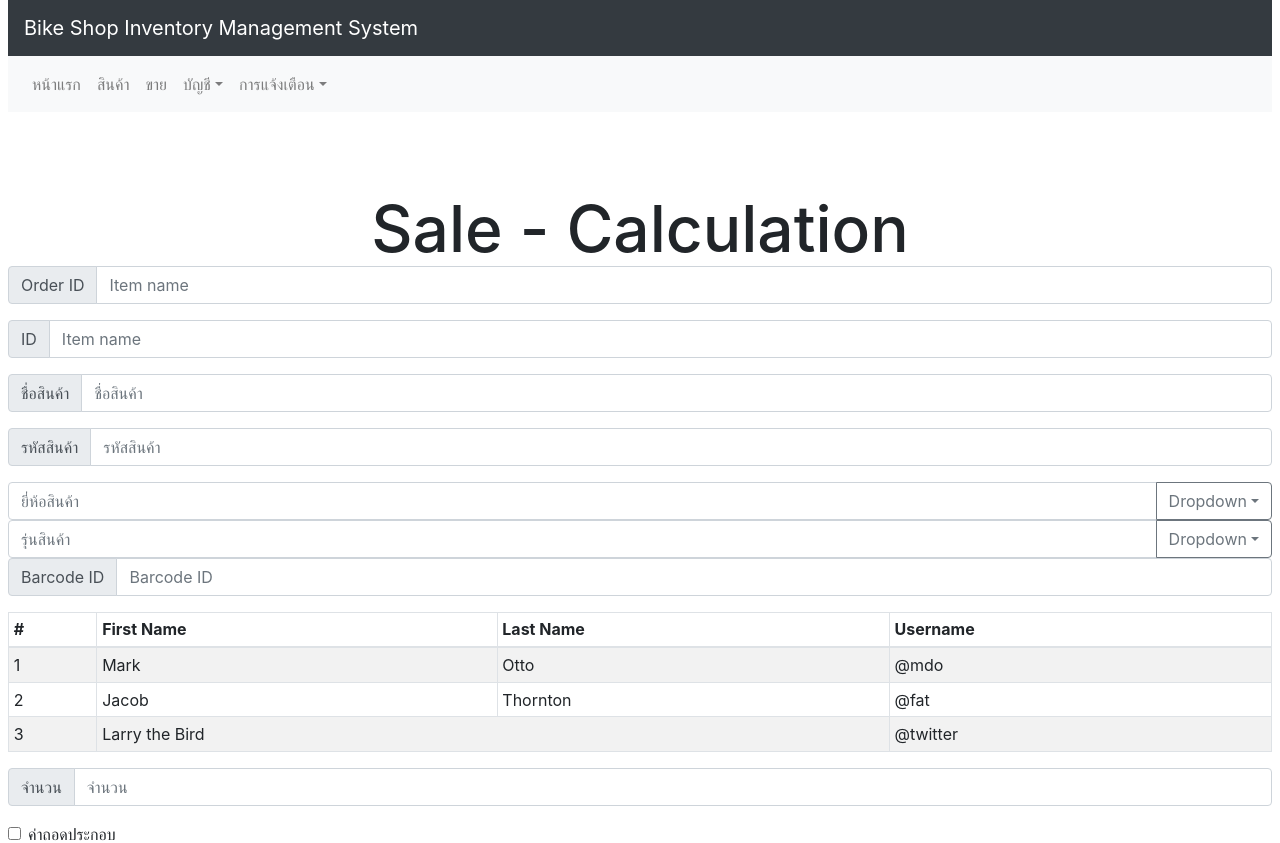
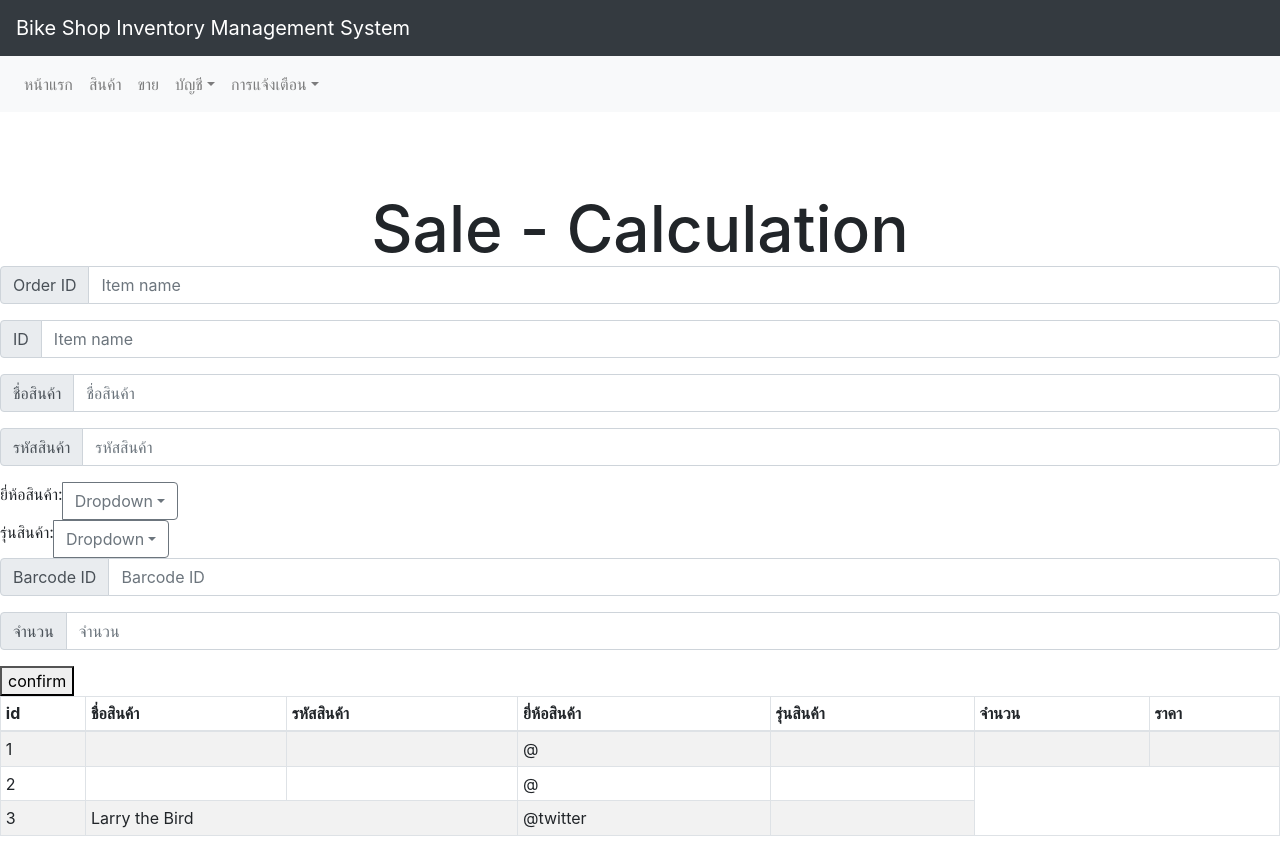
Before and after one commit to patlim8/bike-shop, a Next.js app: page /calculation in a window 1280 px wide. Shown: the top 843 px of the page. Built offline with nearby package versions, Linux system fonts and the light colour scheme.

Commit message:
18/1/2021

```diff
--- a/components/brandList.js
+++ b/components/brandList.js
@@ -8,13 +8,7 @@ import FormControl from 'react-bootstrap/FormControl';
 export default function BrandList() {
     return (
       <InputGroup>
-    <FormControl
-      placeholder="ยี่ห้อสินค้า"
-      aria-label="Recipient's username"
-      aria-describedby="basic-addon2"
-    />
-
-    <DropdownButton
+    ยี่ห้อสินค้า: <DropdownButton
       as={InputGroup.Append}
       variant="outline-secondary"
       title="Dropdown"
--- a/components/modelList.js
+++ b/components/modelList.js
@@ -8,13 +8,7 @@ import FormControl from 'react-bootstrap/FormControl';
 export default function ModelList() {
     return (
       <InputGroup>
-    <FormControl
-      placeholder="รุ่นสินค้า"
-      aria-label="Recipient's username"
-      aria-describedby="basic-addon2"
-    />
-
-    <DropdownButton
+      รุ่นสินค้า: <DropdownButton
         as={InputGroup.Append}
         variant="outline-secondary"
         title="Dropdown"
--- a/package.json
+++ b/package.json
@@ -15,6 +15,7 @@
     "react": "^17.0.1",
     "react-bootstrap": "^1.4.0",
     "react-dom": "^17.0.1",
-    "react-hook-form": "^6.14.0"
+    "react-hook-form": "^6.14.0",
+    "react-select": "^3.2.0"
   }
 }
--- /dev/null
+++ b/pages/api/order.js
@@ -0,0 +1,41 @@
+import { connectToDatabase } from "../../util/mongodb";
+
+export default async (req, res) => {
+  console.log("order API method " + req.method)
+
+  if (req.method === 'GET') {
+    const { db } = await connectToDatabase();
+    const order = await db
+      .collection("order")
+      .find({})
+      .sort({})
+      .limit(20)
+      .toArray();
+    res.json(order);
+  } else if (req.method === 'POST') {
+    console.log("order REQ", req.body)
+    let data = req.body;
+    // data = JSON.parse(data);
+    // let title = data.title;
+    // let metacritic = data.metacritic;
+
+    let { product_id, unit, price } = data;
+
+    // console.log("Received Debit:", balance_debit)
+    // console.log("Received Date:", balance_date)
+    const { db } = await connectToDatabase();
+    let doc = await db
+      .collection('order')
+      .updateOne(
+        {
+          product_id: product_id,
+          unit: unit,
+          price: price
+        },
+        { $set: data },
+        { upsert: true }
+      ) // if update non-existing record, insert instead.
+
+    res.json({ message: 'OK' });
+  }
+}
--- /dev/null
+++ b/pages/api/order2.js
@@ -0,0 +1,44 @@
+import { connectToDatabase } from "../../util/mongodb";
+
+export default async (req, res) => {
+  console.log("order2 API method " + req.method)
+
+  if (req.method === 'GET') {
+    const { db } = await connectToDatabase();
+    const order2 = await db
+      .collection("order2")
+      .find({})
+      .sort({})
+      .limit(20)
+      .toArray();
+    res.json(order2);
+  } else if (req.method === 'POST') {
+    console.log("order2 REQ", req.body)
+    let data = req.body;
+    // data = JSON.parse(data);
+    // let title = data.title;
+    // let metacritic = data.metacritic;
+
+    let { order_id, price, fix_service_price, total_price, receive, change } = data;
+
+    // console.log("Received Debit:", balance_debit)
+    // console.log("Received Date:", balance_date)
+    const { db } = await connectToDatabase();
+    let doc = await db
+      .collection('order2')
+      .updateOne(
+        {
+            order_id: order_id,
+            price: price,
+            fix_service_price: fix_service_price,
+            total_price: total_price,
+            receive: receive,
+            change: change
+        },
+        { $set: data },
+        { upsert: true }
+      ) // if update non-existing record, insert instead.
+
+    res.json({ message: 'OK' });
+  }
+}
--- a/pages/calculation.js
+++ b/pages/calculation.js
@@ -10,12 +10,39 @@ import Table from 'react-bootstrap/Table'
 import Button from 'react-bootstrap/Button';
 import Form from 'react-bootstrap/Form'
 import ButtonGroup from 'react-bootstrap/ButtonGroup';
+import { useForm } from "react-hook-form";
 // import DropdownButton from 'react-bootstrap/DropdownButton';
 // import Dropdown from 'react-bootstrap/Dropdown';
 
-export default function Calculation() {
+export default function Calculation({order}) {
+
+  const { register, handleSubmit, watch, errors } = useForm();
+  const onSubmit = (data) => {
+    console.log(data)
+
+    fetch('/api/order', {
+      method: 'POST', // *GET, POST, PUT, DELETE, etc.
+      mode: 'cors', // no-cors, *cors, same-origin
+      cache: 'no-cache', // *default, no-cache, reload, force-cache, only-if-cached
+      credentials: 'same-origin', // include, *same-origin, omit
+      headers: {
+        'Content-Type': 'application/json'
+        // 'Content-Type': 'application/x-www-form-urlencoded',
+      },
+      redirect: 'follow', // manual, *follow, error
+      referrerPolicy: 'no-referrer', // no-referrer, *no-referrer-when-downgrade, origin, origin-when-cross-origin, same-origin, strict-origin, strict-origin-when-cross-origin, unsafe-url
+      body: JSON.stringify(data) // body data type must match "Content-Type" header
+    })
+      .then(response => response.json())
+      .then(data => {
+        console.log(data);
+        alert("Response from server "+data.message)
+      });
+
+  }
+
   return (
-    <div className={styles.container}>
+    <form onSubmit={handleSubmit(onSubmit)}>
       <Head>
         <title>Calculation</title>
         <link rel="icon" href="/favicon.ico" />
@@ -30,7 +57,12 @@ export default function Calculation() {
           Sale - Calculation
         </h1>
 
+
+
         <div>
+
+
+
           <InputGroup className="mb-3">
             <InputGroup.Prepend>
               <InputGroup.Text id="basic-addon1">Order ID</InputGroup.Text>
@@ -89,40 +121,7 @@ export default function Calculation() {
             />
           </InputGroup>
 
-          <div>
-            <Table striped bordered hover size="sm">
-              <thead>
-                <tr>
-                  <th>#</th>
-                  <th>First Name</th>
-                  <th>Last Name</th>
-                  <th>Username</th>
-                </tr>
-              </thead>
-              <tbody>
-                <tr>
-                  <td>1</td>
-                  <td>Mark</td>
-                  <td>Otto</td>
-                  <td>@mdo</td>
-                </tr>
-                <tr>
-                  <td>2</td>
-                  <td>Jacob</td>
-                  <td>Thornton</td>
-                  <td>@fat</td>
-                </tr>
-                <tr>
-                  <td>3</td>
-                  <td colSpan="2">Larry the Bird</td>
-                  <td>@twitter</td>
-                </tr>
-              </tbody>
-            </Table>
-          </div>
-        </div>
-
-        <InputGroup className="mb-3">
+          <InputGroup className="mb-3">
           <InputGroup.Prepend>
             <InputGroup.Text id="basic-addon1">จำนวน</InputGroup.Text>
           </InputGroup.Prepend>
@@ -132,6 +131,55 @@ export default function Calculation() {
             aria-describedby="basic-addon1"
           />
         </InputGroup>
+
+          <button>confirm</button>
+
+
+
+          <div>
+            <Table striped bordered hover size="sm">
+              <thead>
+                <tr>
+                  <th>id</th>
+                  <th>ชื่อสินค้า</th>
+                  <th>รหัสสินค้า</th>
+                  <th>ยี่ห้อสินค้า</th>
+                  <th>รุ่นสินค้า</th>
+                  <th>จำนวน</th>
+                  <th>ราคา</th>
+
+                </tr>
+              </thead>
+              <tbody>
+                <tr>
+                  <td>1</td>
+                  <td></td>
+                  <td></td>
+                  <td>@</td>
+                  <td></td>
+                  <td></td>
+                  <td></td>
+                </tr>
+                <tr>
+                  <td>2</td>
+                  <td></td>
+                  <td></td>
+                  <td>@</td>
+                  <td></td>
+                </tr>
+                <tr>
+                  <td>3</td>
+                  <td colSpan="2">Larry the Bird</td>
+                  <td>@twitter</td>
+                  <td></td>
+                </tr>
+              </tbody>
+            </Table>
+          </div>
+
+        </div>
+
+
 
         <Form.Group controlId="formBasicCheckbox">
           <Form.Check type="checkbox" label="ค่าถอดประกอบ" />
@@ -152,11 +200,11 @@ export default function Calculation() {
 
       <ButtonGroup horizontal>
         <Button variant="secondary">สแกนบาร์โค้ด</Button>{' '}
-        <Button href="/payment">จ่าย</Button>{' '}
+        <Button href="/payment" type="submit">จ่าย</Button>{' '}
         <Button variant="danger" href="/sale">ย้อนกลับ</Button>{' '}
       </ButtonGroup>
 
 
-    </div>
+    </form>
   )
 }
```
Also changed, not shown: components/availableList.js (+42 -19 lines), pages/additem.js (+37 -5 lines), pages/payment.js (+20 -11 lines). Lines whose indentation alone changed are shown as unchanged.
